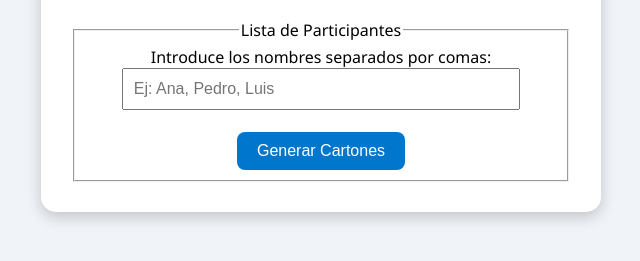
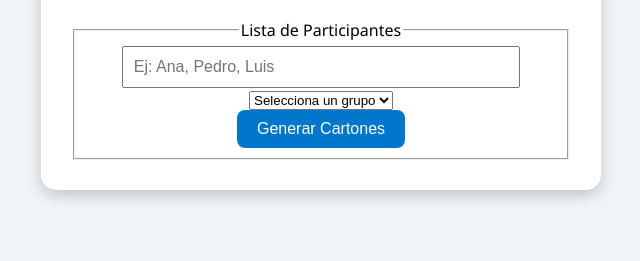
Before and after one commit to damiemrave/Bingo, a plain HTML site: page Código - Bingo/index.html in a window 1280 px wide. Shown: the part 197-458 px from the top of the page, without its empty margins (319-959 px from the left). Drawn offline with Linux system fonts and the light colour scheme.

Commit message:
Implementación de Listas por defecto
Añadido un select con diferentes listas por defecto para mayor comodidad a la hora de introducir la lista de participantes.

```diff
--- a/Código - Bingo/index.html
+++ b/Código - Bingo/index.html
@@ -10,8 +10,18 @@
         <h1>Bingo de la Clase</h1>
         <fieldset>
             <legend>Lista de Participantes</legend>
-            <label for="lista">Introduce los nombres separados por comas:</label><br>
-            <input type="text" id="lista" placeholder="Ej: Ana, Pedro, Luis"><br><br>
+            <div class="lista-container">
+                <input type="text" id="lista" placeholder="Ej: Ana, Pedro, Luis">
+
+                <select id="grupos">
+                    <option value="none">Selecciona un grupo</option>
+                    <option value="Alumno 1, Alumno 2, Alumno 3">Alumnos</option>
+                    <option value="Brian, Damiem, Sergio">Nombres</option>
+                    <option value="Rojo, Verde, Azul">Colores</option>
+                    <option value="⬛, ▲, ♥">Formas</option>
+                </select>
+            </div>
+
             <button id="submit">Generar Cartones</button>
         </fieldset>
     </div>
```
